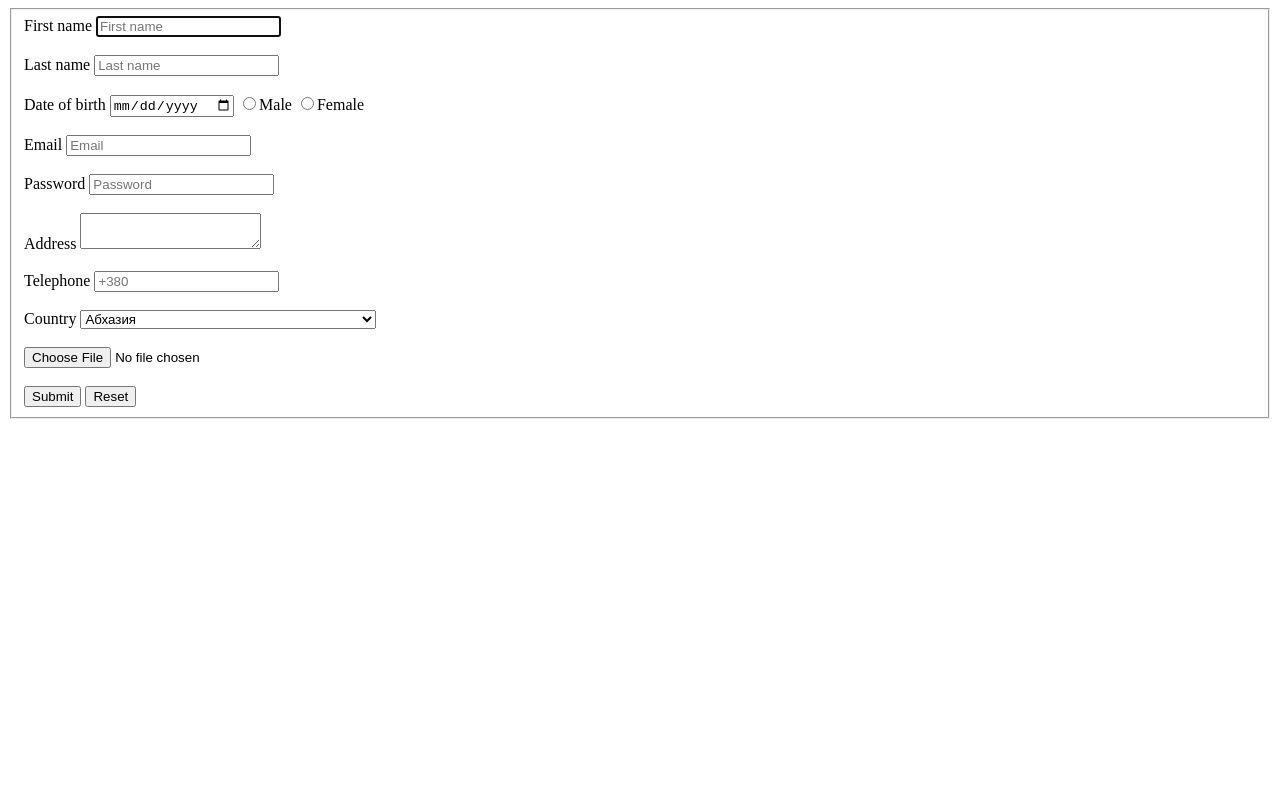
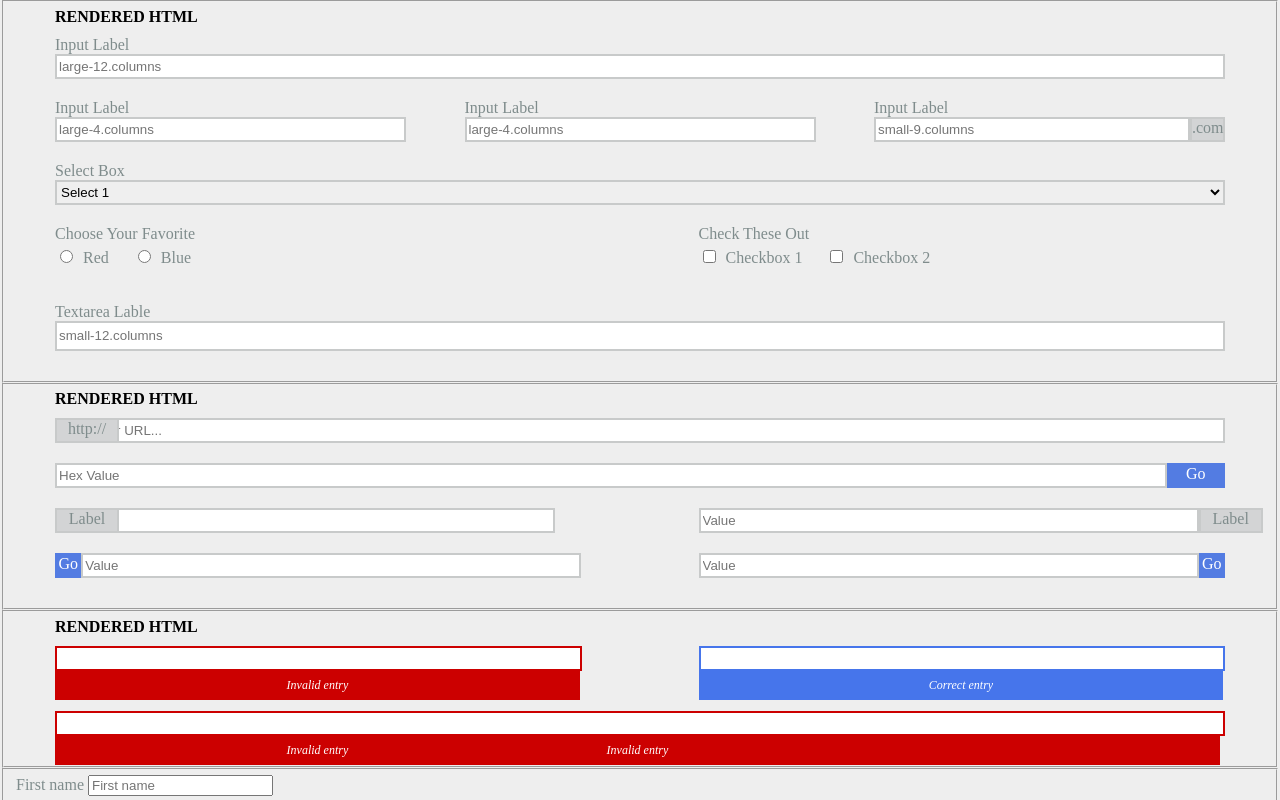
Before and after one commit to aberesnieva/front_end, a plain HTML site: page forms.htm in a window 1280 px wide. Shown: the top 800 px of the page. Drawn offline with Linux system fonts and the light colour scheme.

Commit message:
create styles for forms

```diff
--- /dev/null
+++ b/forms.css
@@ -0,0 +1,142 @@
+body {
+	background-color:#eee;
+	color: #7f8c8c;
+	margin: 0;
+}
+.my_container {
+	width: 1170px;
+	margin: 0 auto;
+}
+.row:before, .row:after {
+	content: "";
+	display: table;
+	clear: both;
+}
+.fl_left {
+	float: left;
+}
+.fl_top {
+	float: top;
+}
+.cell_1 {
+	width: 100%;
+}
+.cell_2 {
+	width: 45%;
+	margin-right: 10%;
+}
+.cell_3 {
+	width: 30%;
+	margin-right: 5%;
+}
+[class*='cell_'] {
+	float: left;
+	margin-bottom: 20px;
+}
+[class*='cell_']:last-of-type {
+	margin-right: 0;
+}
+.form_name {
+	color: #000;
+	font-weight: 900;
+	text-transform: uppercase;
+	font-size: 16px;
+	margin-bottom: 10px;
+}
+.lable_input {
+	margin-bottom: 4px;
+}
+[class*='input_'] {
+	border: 2px solid #c8caca;
+	width: 100%;
+	box-sizing: border-box;
+	min-height: 25px;
+}
+[class*='inputel_'] {
+	margin-right: 10px;
+	margin-bottom: 20px;
+}
+.lable_input.elem_label {
+	margin-right: 20px;
+}
+.input_textarea {
+	min-height: 30px;
+}
+.web_input:after {
+	content: ".com";
+}
+.web_input {
+	width: 90%;
+	position: relative;
+}
+.url_before:before {
+	content: "http://";
+}
+.label_after:after, .label_before:before {
+	content: "Label";
+}
+.elem_near_input:after, .elem_near_input:before{
+	background-color: #d3d4d5;
+	border: 2px solid #c8caca;
+	float: left;
+	position: absolute;
+	min-height: 25px;
+	box-sizing: border-box;
+	text-align: center;
+	min-width: 5%;
+}
+.displ_inline {
+	display: inline-block;
+}
+.button_go {
+	background-color: #537ce2;
+	border: 2px solid #537ce2;
+	width: 5%;
+	min-height: 25px;
+	color: white;
+	text-align: center;
+	display: inline-block;
+	box-sizing: border-box;
+}
+.input_block_with_elem  {
+	width: 95%;
+	display: inline-block;
+	float: left;
+}
+.is_checkval_error {
+	border-color: #c00;
+}
+.is_checkval_correct {
+	border-color: #4675eb;
+}
+[class*='is_checkval_']:after {
+	font-style: italic;
+	color: white;
+	line-height: 25px;
+	width: 41%;
+	position: absolute;
+	min-height: 25px;
+	box-sizing: border-box;
+	text-align: center;
+	font-size: 12px;
+		margin: 0 auto;
+}
+.is_checkval_error:after {
+	content: "Invalid entry";
+	background-color: #c00;
+	border: 2px solid #c00;
+}
+.is_checkval_correct:after {
+	content: "Correct entry";
+	background-color: #4675eb;
+	border: 2px solid #4675eb;
+}
+.cell_1.is_checkval_error .is_checkval_error:after {
+	width: 91%;
+}
+.input_block.is_checkval_error, .input_block.is_checkval_correct{
+	margin-bottom: 0;
+}
+.cell_2.is_checkval_error {
+	margin-bottom: 40px;
+}
--- a/index1.htm
+++ b/forms.htm
@@ -3,12 +3,152 @@
 <head>
 	<meta charset="UTF-8">
 	<title>Registration form</title>
+	<link href="forms.css" rel="stylesheet" type="text/css">
 </head>
 <body>
+
+<form>
+<fieldset>
+	<div class="my_container form_name">RENDERED HTML</div>
+
+	<div class="my_container">
+		<div class="cell_1">
+			<label for="input_block" class="lable_input">Input Label</label>
+			<input type="text"; name="block_input"; placeholder="large-12.columns" class="input_block">
+		</div>
+	</div>
+
+	<div class="my_container row">
+		<div class="cell_3 fl_left">
+			<label for="inline_input_1" class="lable_input">Input Label</label>
+			<input type="text"; name="inline_input_1"; placeholder="large-4.columns" class="input_inline">
+		</div>
+
+		<div class="cell_3 fl_left">
+			<label for="inline_input_2" class="lable_input">Input Label</label>
+			<input type="text"; name="inline_input_2"; placeholder="large-4.columns" class="input_inline">
+		</div>
+
+		<div class="cell_3 fl_left">
+			<label for="inline_input_3" class="lable_input lable_inline_web">Input Label</label>
+			<div class="elem_near_input web_input"><input type="text"; name="inline_input_3"; placeholder="small-9.columns" class="input_inline"></div>
+		</div>
+	</div>
+
+	<div class="my_container">
+		<div class="cell_1 fl_left">
+			<label for="select_box" class="lable_input">Select Box</label>
+			<select size="1" name="select_box" id="select_box" class="input_select">
+				<option value="0">Select 1</option>
+				<option value="1">Select 2</option>
+				<option value="1">Select three</option>
+			</select>
+		</div>
+	</div>
+
+	<div class="my_container">
+		<div class="cell_2 fl_left">
+			<div class="lable_input">Choose Your Favorite</div>
+			<div class="row">
+				<label for="radio_input_1" class="lable_input elem_label">
+					<input type="radio"; name="radio_input_1" class="inputel_radio">Red
+				</label>
+				<label for="radio_input_2" class="lable_input elem_label">
+					<input type="radio"; name="radio_input_2" class="inputel_radio">Blue
+				</label>
+			</div>
+		</div>
+
+		<div class="cell_2 fl_left">
+			<div class="lable_input">Check These Out</div>
+			<label for="checkbox_input_1" class="lable_input elem_label">
+				<input type="checkbox"; name="checkbox_input_1" class="inputel_checkbox">Checkbox 1
+			</label>
+			<label for="checkbox_input_2" class="lable_input elem_label">
+				<input type="checkbox"; name="checkbox_input_2" class="inputel_checkbox">Checkbox 2
+			</label>
+		</div>
+	</div>
+
+	<div class="my_container">
+		<div class="cell_1 fl_left">
+			<label for="textarea_input" class="lable_input">Textarea Lable</label>
+			<input type="textarea"; name="textarea_input" placeholder="small-12.columns"  class="input_textarea">
+
+		</div>
+	</div>
+</fieldset>
+
+<fieldset>
+	<div class="my_container form_name">RENDERED HTML</div>
+	<div class="my_container">
+		<div class="cell_1">
+			<div class="elem_near_input url_before"></div>
+			<input type="text"; name="block_input"; placeholder="Enter your URL..." class="input_block">
+		</div>
+	</div>
+
+	<div class="my_container row">
+		<div class="cell_1">
+			<input type="text"; name="block_input"; placeholder="Hex Value" class="input_block_with_elem">
+			<div class="button_go">Go</div>
+		</div>
+	</div>
+
+	<div class="my_container row">
+		<div class="cell_2 fl_left">
+			<div class="elem_near_input label_before "></div>
+			<input type="text"; name="block_input"; placeholder="Value" class="input_block_with_elem">
+		</div>
+		<div class="cell_2 fl_left">
+			<input type="text"; name="block_input"; placeholder="Value" class="input_block_with_elem">
+			<div class="elem_near_input label_after "></div>
+		</div>
+	</div>
+
+	<div class="my_container row">
+		<div class="cell_2 fl_left">
+			<div class="button_go fl_left">Go</div>
+			<input type="text"; name="block_input"; placeholder="Value" class="input_block_with_elem">
+		</div>
+
+		<div class="cell_2 fl_left">
+			<input type="text"; name="block_input"; placeholder="Value" class="input_block_with_elem">
+			<div class="button_go">Go</div>
+		</div>
+	</div>
+
+</fieldset>
+
+
+<fieldset>
+	<div class="my_container form_name">RENDERED HTML</div>
+	<div class="my_container">
+		<div class="cell_2 is_checkval_error">
+			<input type="text"; name="block_input" class="input_block is_checkval_error">
+			<div class="is_checkval_error"></div>
+		</div>
+
+		<div class="cell_2 is_checkval_correct">
+			<input type="text"; name="block_input" class="input_block is_checkval_correct">
+			<div class="is_checkval_correct"></div>
+		</div>
+	</div>
+	<div class="my_container">
+		<div class="cell_1 is_checkval_error">
+			<input type="text"; name="block_input" class="input_block is_checkval_error">
+			<div class="is_checkval_error"></div>
+		</div>
+	</div>
+
+</fieldset>
+
+</form>
+
 <form name="form_login">
 <fieldset>
 	<label for="first_name">First name</label>
-	<input type="text"; name="first_name"; id="first_name"; placeholder="First name" autofocus >
+	<input type="text"; name="first_name"; id="first_name"; placeholder="First name">
 	<br><br>
 
 	<label for="last_name">Last name</label>
--- a/modus/pr_content_elements.css
+++ b/modus/pr_content_elements.css
@@ -501,3 +501,9 @@ body {
 .contact_space {
 	margin-bottom: 20px;
 }
+h6 {
+	font-size: 20px;
+	font-weight: bold;
+	color: #000;
+
+}
```
